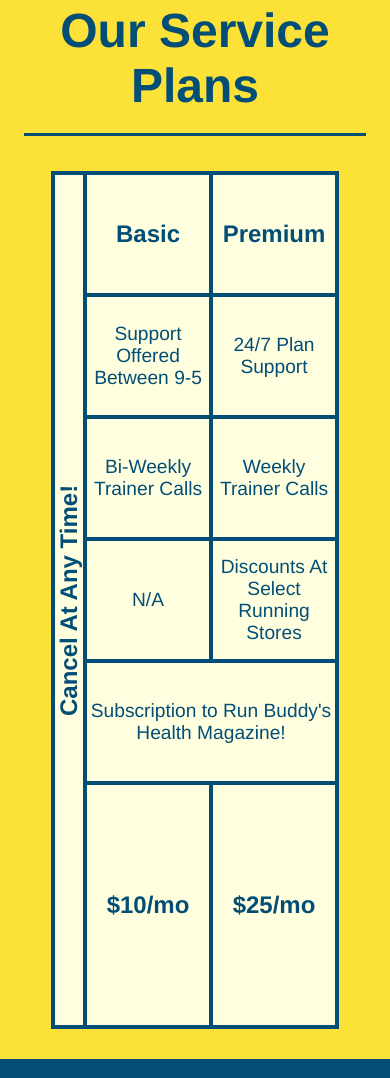
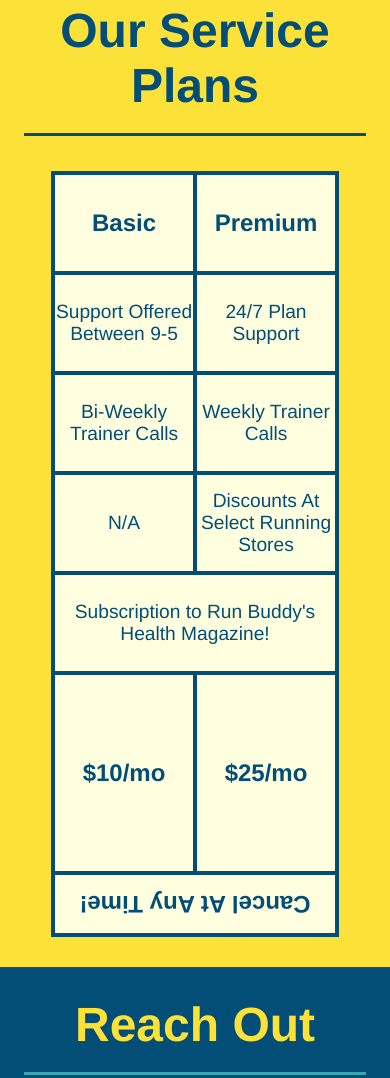
Before and after one commit to McClellan-Micah/run-buddy, a plain HTML site: page index.html in a window 390 px wide. Shown: the part 5605-6683 px from the top of the page. Drawn offline with Linux system fonts and the light colour scheme.

Commit message:
added service table comparison

```diff
--- a/assets/css/style.css
+++ b/assets/css/style.css
@@ -477,6 +477,25 @@ footer a {
     .step-text {
         flex: 100%;
     }
+
+    .service-grid-container {
+        grid-template-columns: 1fr 1fr;
+    }
+
+    .service-grid-item.basic {
+        grid-column: 1;
+    }
+
+    .service-grid-item.both {
+        grid-column: 1 / -1;
+    }
+
+    .service-grid-item.cancel {
+        transfor m: none;
+        writing-mode: unset;
+        grid-column: 1 / -1;
+        grid-row: -1;
+    }
 }
 
 /* Media Query for Mobile Phones and Smaller */
```
